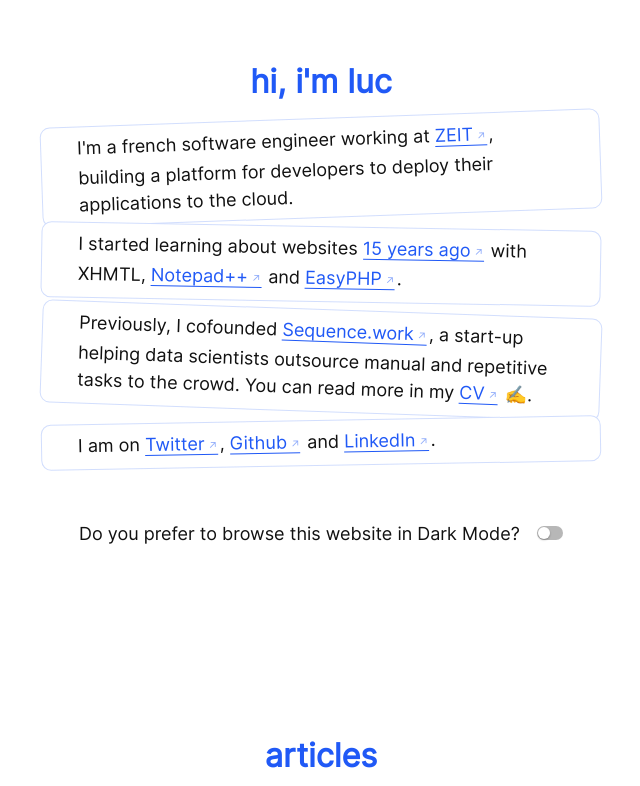
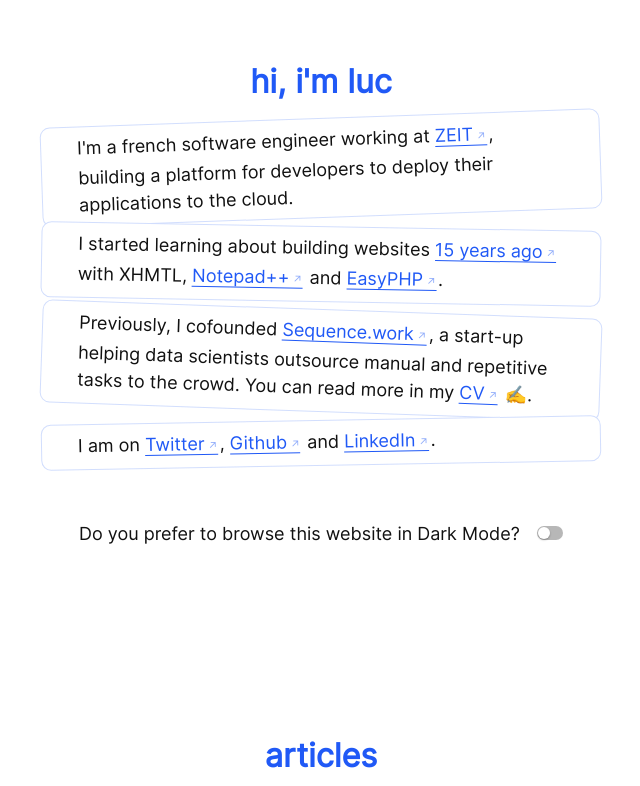
Before and after one commit to lucleray/luc.im, a Next.js app: page / in a window 1280 px wide. Shown: the top 786 px of the page, without its empty margins (9-649 px from the left). Built offline with nearby package versions, Linux system fonts and the light colour scheme.

Commit message:
update intro copy

```diff
--- a/pages/index.js
+++ b/pages/index.js
@@ -13,7 +13,7 @@
       deploy their applications to the cloud.
     </Card>
     <Card>
-      I started learning about websites{' '}
+      I started learning about building websites{' '}
       <A href="http://lu.leray.free.fr/acceuil.html">15 years ago</A> with
       XHMTL, <A href="https://notepad-plus-plus.org/">Notepad++</A> and{' '}
       <A href="http://www.easyphp.org/">EasyPHP</A>.
```
